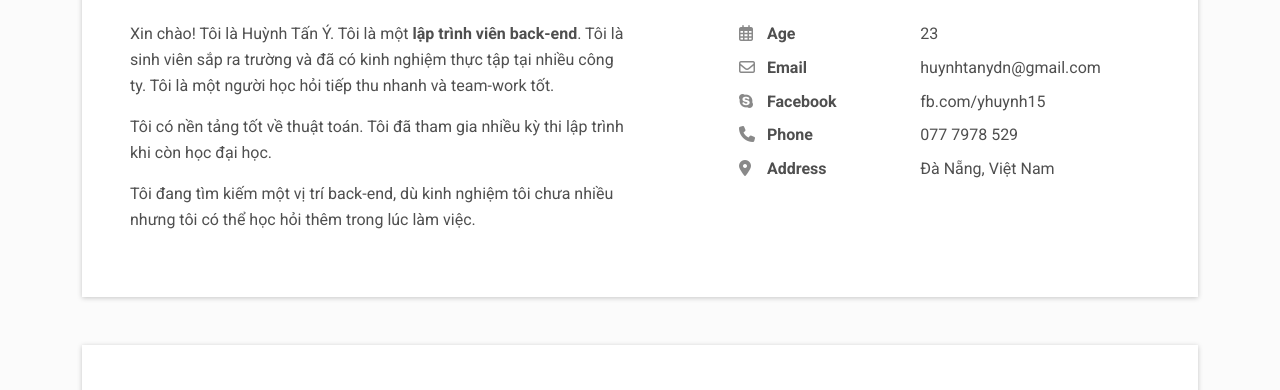
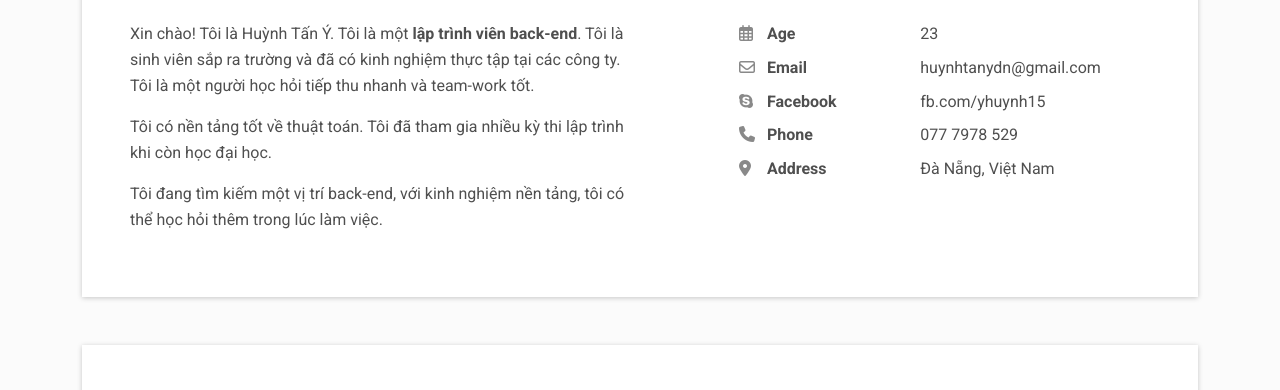
Before and after one commit to yshuynh/yshuynh.github.io, a plain HTML site: page index.html in a window 1280 px wide. Shown: the part 736-1126 px from the top of the page. Drawn offline with nearby package versions, Linux system fonts and the light colour scheme.

Commit message:
Update index.html

```diff
--- a/index.html
+++ b/index.html
@@ -96,12 +96,12 @@
                         <h2 class="h2 fw-light mb-4">About Me</h2>
                         <p>Xin chào! Tôi là Huỳnh Tấn Ý. Tôi là một <strong> lập trình viên back-end</strong>. Tôi là
                             sinh viên sắp ra trường
-                            và đã có kinh nghiệm thực tập tại nhiều công ty. Tôi là một người học hỏi tiếp thu nhanh và
+                            và đã có kinh nghiệm thực tập tại các công ty. Tôi là một người học hỏi tiếp thu nhanh và
                             team-work tốt.</p>
                         <p>Tôi có nền tảng tốt về thuật toán. Tôi đã tham gia nhiều kỳ thi lập trình khi còn học đại học.
                         </p>
 
-                        <p>Tôi đang tìm kiếm một vị trí back-end, dù kinh nghiệm tôi chưa nhiều nhưng tôi có thể học hỏi
+                        <p>Tôi đang tìm kiếm một vị trí back-end, với kinh nghiệm nền tảng, tôi có thể học hỏi
                             thêm trong lúc làm việc.</p>
                     </div>
                     <div class="col-md-5 offset-lg-1">
```
